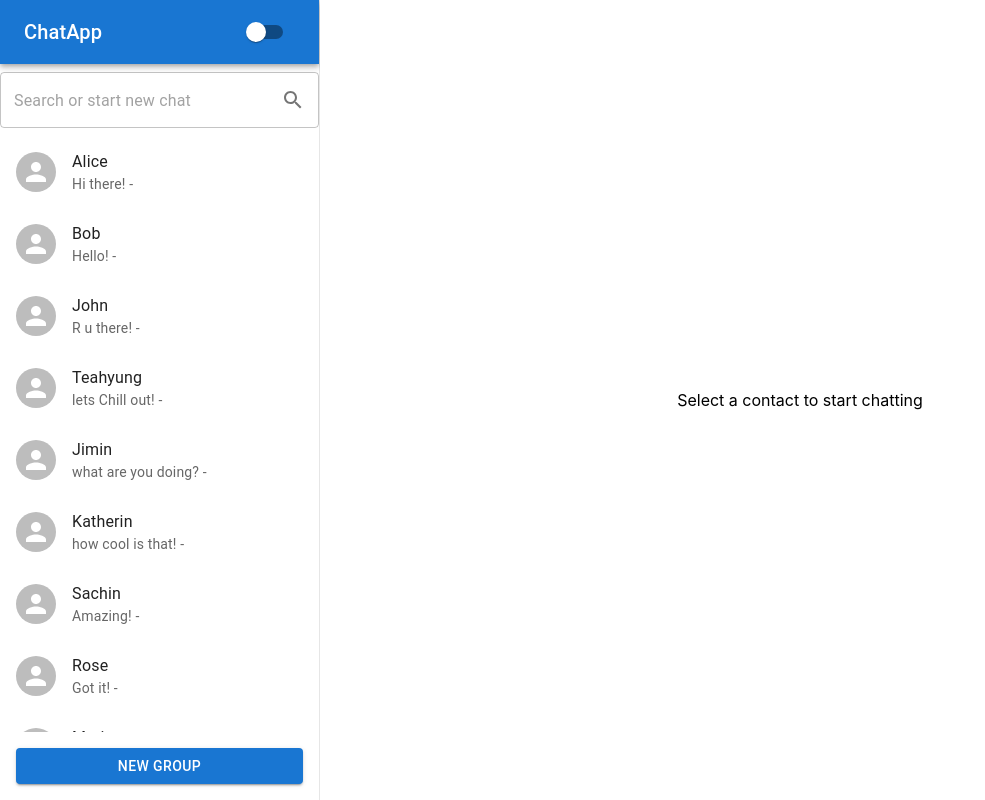
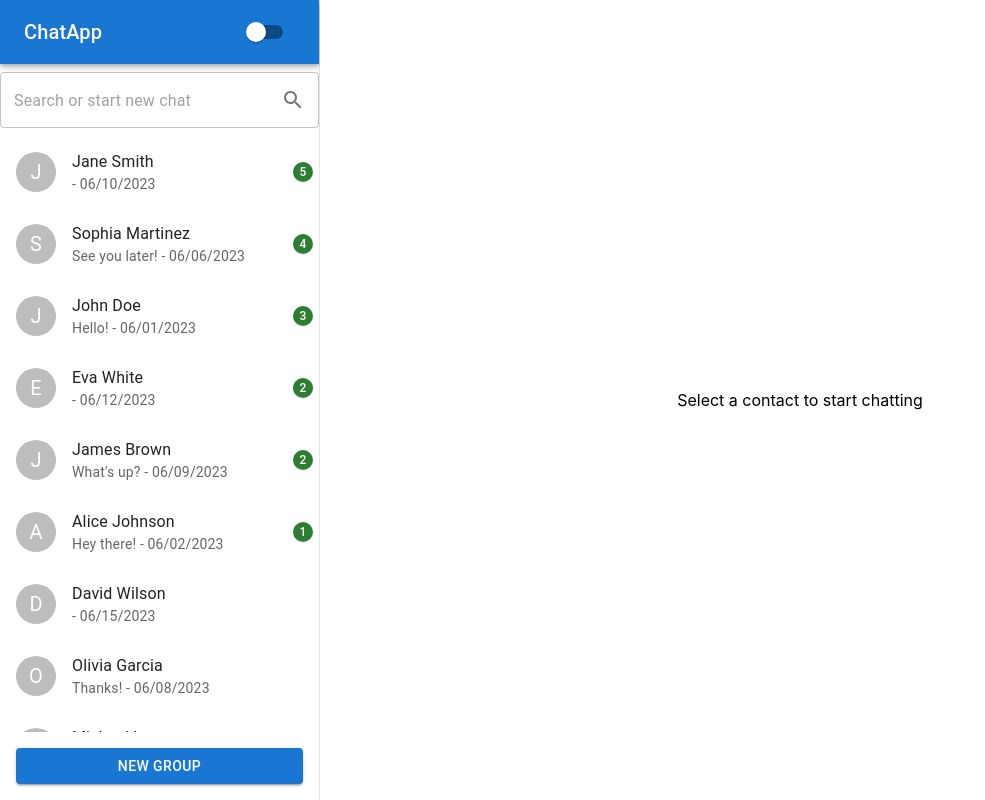
Before and after one commit to pavithramittapelli/chat, a React (Create React App) app: page / in a window 1280 px wide. Shown: the whole page, without its empty margins (0-985 px from the left). Built offline with nearby package versions, Linux system fonts and the light colour scheme.

Commit message:
Update index.js

```diff
--- a/src/pages/index.js
+++ b/src/pages/index.js
@@ -1,12 +1,145 @@
 export const initialContacts = [
-    { id: 1, name: 'Alice', avatar: 'https://via.placeholder.com/40', lastMessage: 'Hi there!', type: 'user', online: false },
-    { id: 2, name: 'Bob', avatar: 'https://via.placeholder.com/40', lastMessage: 'Hello!', type: 'user', online: false },
-    { id: 3, name: 'John', avatar: 'https://via.placeholder.com/40', lastMessage: 'R u there!', type: 'user', online: true },
-    { id: 4, name: 'Teahyung', avatar: 'https://via.placeholder.com/40', lastMessage: 'lets Chill out!', type: 'user', online: false },
-    { id: 5, name: 'Jimin', avatar: 'https://via.placeholder.com/40', lastMessage: 'what are you doing?', type: 'user', online: false },
-    { id: 6, name: 'Katherin', avatar: 'https://via.placeholder.com/40', lastMessage: 'how cool is that!', type: 'user', online: false },
-    { id: 7, name: 'Sachin', avatar: 'https://via.placeholder.com/40', lastMessage: 'Amazing!', type: 'user', online: false },
-    { id: 8, name: 'Rose', avatar: 'https://via.placeholder.com/40', lastMessage: 'Got it!', type: 'user', online: false },
-    { id: 9, name: 'Mariun', avatar: 'https://via.placeholder.com/40', lastMessage: 'How is going ?', type: 'user', online: true },
-    { id: 10, name: 'Eilish', avatar: 'https://via.placeholder.com/40', lastMessage: 'watchout!', type: 'user', online: false },
+  {
+    id: 1,
+    name: 'John Doe',
+    avatar: '',
+    lastMessage: 'Hello!',
+    lastMessageTimestamp: new Date('2023-06-01T12:00:00').toISOString(),
+    type: 'user',
+    createdAt: new Date('2023-06-01T12:00:00').toISOString(),
+    unreadMessages: 3,
+    messages: [
+      { type: 'text', content: 'Hello!', sender: 'contact', timestamp: new Date('2023-06-01T12:00:00').toISOString(), read: true },
+      { type: 'text', content: 'Hi there!', sender: 'user', timestamp: new Date('2023-06-01T12:05:00').toISOString(), read: true },
+      { type: 'text', content: 'How are you?', sender: 'contact', timestamp: new Date('2023-06-01T12:10:00').toISOString(), read: true },
+      { type: 'file', fileName: 'n.txt', content: '', sender: 'user', timestamp: new Date('2023-09-01T12:10:54').toISOString(), read: true }
+    ],
+  },
+  {
+    id: 2,
+    name: 'Jane Smith',
+    avatar: '',
+    lastMessage: '',
+    type: 'group',
+    createdAt: new Date('2023-06-10T12:00:00').toISOString(),
+    members: [1, 3],
+    unreadMessages: 5,
+    messages: [
+      { type: 'text', content: 'Group message 1', sender: 1, timestamp: new Date('2023-06-10T12:05:00').toISOString(), read: true },
+      { type: 'text', content: 'Group message 2', sender: 3, timestamp: new Date('2023-06-10T12:10:00').toISOString(), read: true },
+    ],
+  },
+  {
+    id: 3,
+    name: 'Alice Johnson',
+    avatar: '',
+    lastMessage: 'Hey there!',
+    lastMessageTimestamp: new Date('2023-06-02T15:30:00').toISOString(),
+    type: 'user',
+    createdAt: new Date('2023-06-02T15:30:00').toISOString(),
+    unreadMessages: 1,
+    messages: [
+      { type: 'text', content: 'Hey there!', sender: 'user', timestamp: new Date('2023-06-02T15:30:00').toISOString(), read: true },
+      { type: 'text', content: 'Hi Alice!', sender: 'contact', timestamp: new Date('2023-06-02T15:35:00').toISOString(), read: true },
+    ],
+  },
+  {
+    id: 4,
+    name: 'Bob Brown',
+    avatar: '',
+    lastMessage: 'Good morning!',
+    lastMessageTimestamp: new Date('2023-06-03T09:15:00').toISOString(),
+    type: 'user',
+    createdAt: new Date('2023-06-03T09:15:00').toISOString(),
+    unreadMessages: 0,
+    messages: [
+      { type: 'text', content: 'Good morning!', sender: 'contact', timestamp: new Date('2023-06-03T09:15:00').toISOString(), read: true },
+      { type: 'text', content: 'Morning Bob!', sender: 'user', timestamp: new Date('2023-06-03T09:20:00').toISOString(), read: true },],
+  },
+  {
+    id: 5,
+    name: 'Eva White',
+    avatar: '',
+    lastMessage: '',
+    type: 'group',
+    createdAt: new Date('2023-06-12T16:45:00').toISOString(),
+    members: [2, 4],
+    unreadMessages: 2,
+    messages: [
+      { type: 'text', content: 'Group message 1', sender: 2, timestamp: new Date('2023-06-12T16:45:00').toISOString(), read: true },
+      { type: 'text', content: 'Group message 2', sender: 4, timestamp: new Date('2023-06-12T16:50:00').toISOString(), read: true },
+
+    ],
+  },
+  {
+    id: 6,
+    name: 'Michael Lee',
+    avatar: '',
+    lastMessage: 'How are you?',
+    lastMessageTimestamp: new Date('2023-06-05T11:20:00').toISOString(),
+    type: 'user',
+    createdAt: new Date('2023-06-05T11:20:00').toISOString(),
+    unreadMessages: 0,
+    messages: [
+      { type: 'text', content: 'How are you?', sender: 'user', timestamp: new Date('2023-06-05T11:20:00').toISOString(), read: true },
+      { type: 'text', content: 'I\'m good, thanks!', sender: 'contact', timestamp: new Date('2023-06-05T11:25:00').toISOString(), read: true },
+    ],
+  },
+  {
+    id: 7,
+    name: 'Sophia Martinez',
+    avatar: '',
+    lastMessage: 'See you later!',
+    lastMessageTimestamp: new Date('2023-06-06T18:00:00').toISOString(),
+    type: 'user',
+    createdAt: new Date('2023-06-06T18:00:00').toISOString(),
+    unreadMessages: 4,
+    messages: [
+      { type: 'text', content: 'See you later!', sender: 'user', timestamp: new Date('2023-06-06T18:00:00').toISOString(), read: true },
+      { type: 'text', content: 'Bye Sophia!', sender: 'contact', timestamp: new Date('2023-06-06T18:05:00').toISOString(), read: true },
+    ],
+  },
+  {
+    id: 8,
+    name: 'David Wilson',
+    avatar: '',
+    lastMessage: '',
+    type: 'group',
+    createdAt: new Date('2023-06-15T10:00:00').toISOString(),
+    members: [5, 6],
+    unreadMessages: 0,
+    messages: [
+      { type: 'text', content: 'Group message 1', sender: 5, timestamp: new Date('2023-06-15T10:00:00').toISOString(), read: true },
+      { type: 'text', content: 'Group message 2', sender: 6, timestamp: new Date('2023-06-15T10:05:00').toISOString(), read: true },
+    ],
+  },
+  {
+    id: 9,
+    name: 'Olivia Garcia',
+    avatar: '',
+    lastMessage: 'Thanks!',
+    lastMessageTimestamp: new Date('2023-06-08T14:30:00').toISOString(),
+    type: 'user',
+    createdAt: new Date('2023-06-08T14:30:00').toISOString(),
+    unreadMessages: 0,
+    messages: [
+      { type: 'text', content: 'Thanks!', sender: 'user', timestamp: new Date('2023-06-08T14:30:00').toISOString(), read: true },
+      { type: 'text', content: 'You\'re welcome!', sender: 'contact', timestamp: new Date('2023-06-08T14:35:00').toISOString(), read: true },
+    ],
+  },
+  {
+    id: 10,
+    name: 'James Brown',
+    avatar: '',
+    lastMessage: 'What\'s up?',
+    lastMessageTimestamp: new Date('2023-06-09T17:45:00').toISOString(),
+    type: 'user',
+    createdAt: new Date('2023-06-09T17:45:00').toISOString(),
+    unreadMessages: 2,
+    messages: [
+      { type: 'text', content: 'What\'s up?', sender: 'user', timestamp: new Date('2023-06-09T17:45:00').toISOString(), read: true },
+      { type: 'text', content: 'Not much, just chilling.', sender: 'contact', timestamp: new Date('2023-06-09T17:50:00').toISOString(), read: true },
+    ],
+  },
+  // Add more contacts as needed...
 ];
```
